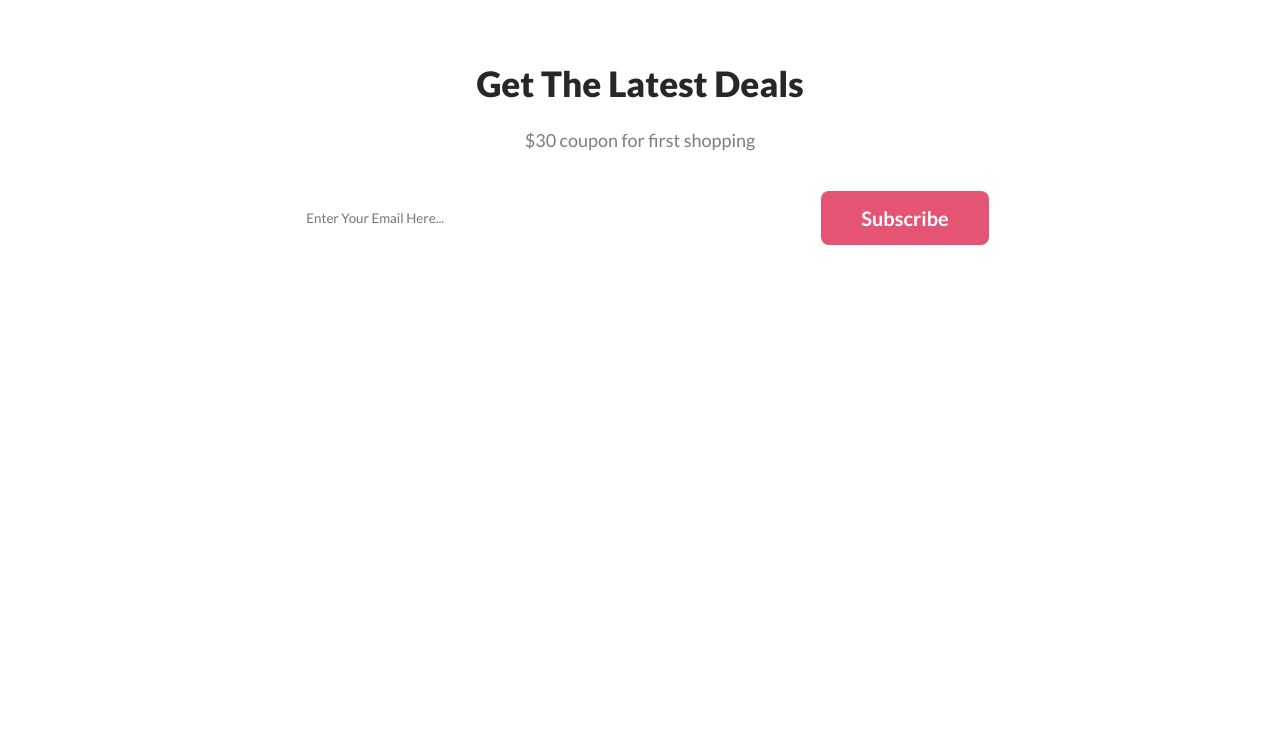
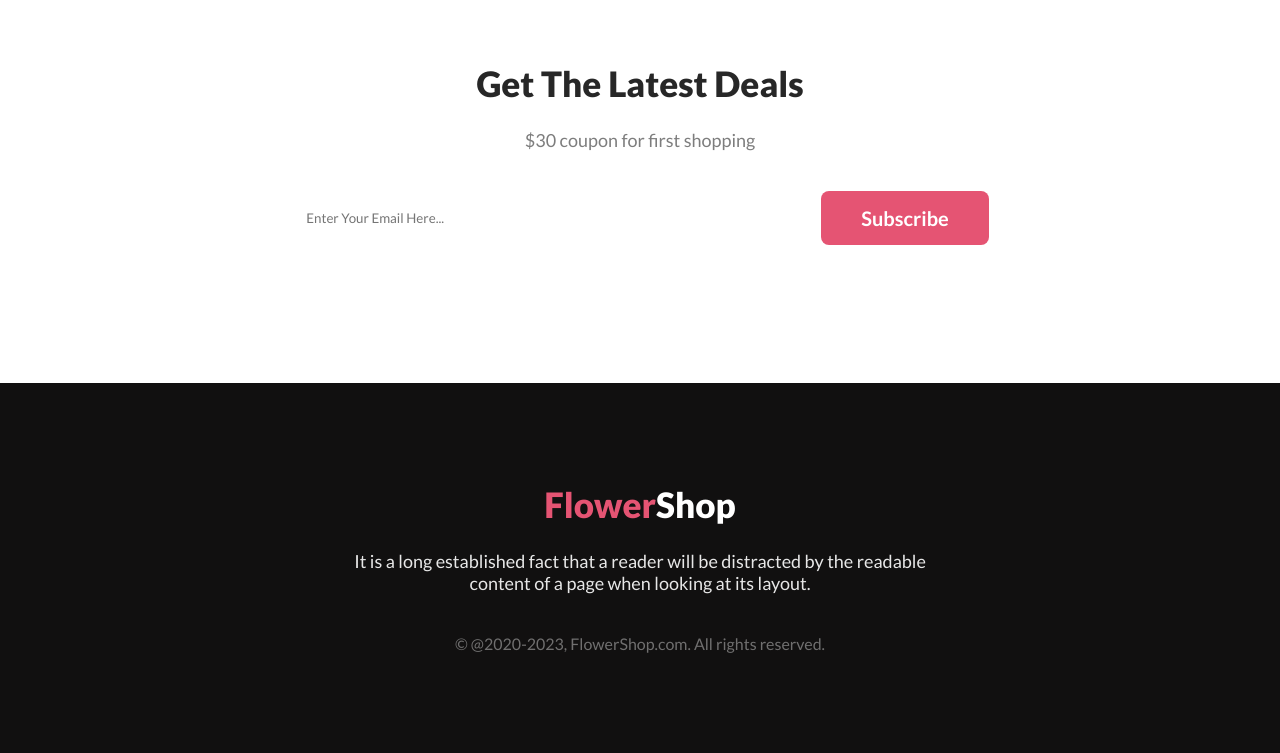
Before and after one commit to Motasim10/flower-shop-repo, a plain HTML site: page index.html in a window 1280 px wide. Shown: the part 2449-3202 px from the top of the page. Before the commit the page ends 2752 px from the top, so only its background shows below. Drawn offline with Linux system fonts and the light colour scheme.

Commit message:
created footer section successfully

```diff
--- a/index.html
+++ b/index.html
@@ -94,6 +94,18 @@
             </div>
         </section>
     </main>
+    <footer>
+        <div class="footer-container">
+            <div class="footer-content">
+                <h4 class="head-primary"><span>Flower</span>Shop</h4>
+                <p class="des-primary">It is a long established fact that a reader will be distracted by the readable
+                    content of a page when looking at its layout.</p>
+            </div>
+            <div class="copyright">
+                <p>&copy; @2020-2023, FlowerShop.com. All rights reserved. </p>
+            </div>
+        </div>
+    </footer>
 
 </body>
 
--- a/style.css
+++ b/style.css
@@ -146,7 +146,7 @@
     align-items: center;
 }
 
-.offer-content span {
+span {
     color: #E55473;
 }
 
@@ -203,7 +203,7 @@
     width: 75%;
     background-image: url("../flower-shop-resources/Flower Asset/Rectangle 9.png");
     background-size: cover;
-    margin: 0 auto;
+    margin: 0 auto 80px;
     height: 300px;
     display: flex;
     flex-direction: column;
@@ -226,3 +226,36 @@
 }
 
 /* deals section end */
+
+/* footer section star */
+
+.footer-container {
+    width: 100%;
+    height: 370px;
+    background-color: #111010;
+    display: flex;
+    flex-direction: column;
+    justify-content: center;
+    align-items: center;
+    color: #fff;
+}
+
+.footer-content {
+    display: flex;
+    flex-direction: column;
+    align-items: center;
+}
+
+.footer-content h4 {
+    color: #fff;
+}
+
+.footer-content p {
+    color: rgba(255, 255, 255, 0.90);
+}
+
+.copyright p {
+    color: rgba(255, 255, 255, 0.40);
+}
+
+/* footer section end */
```
